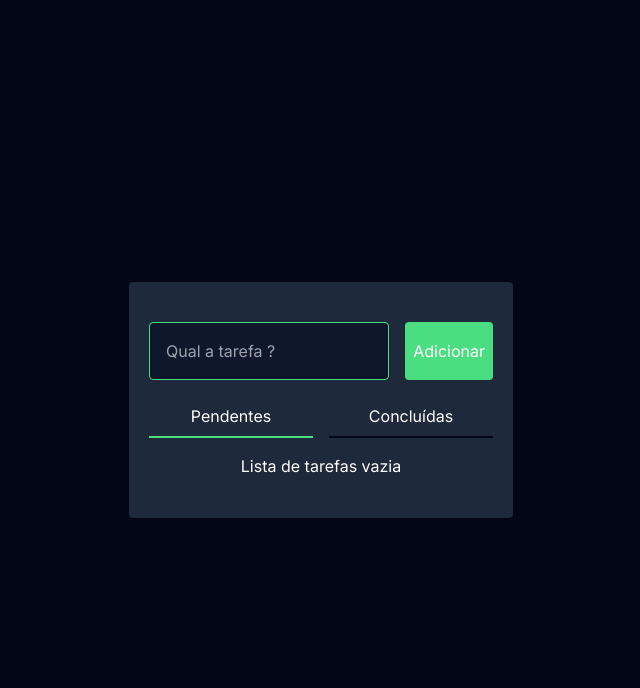
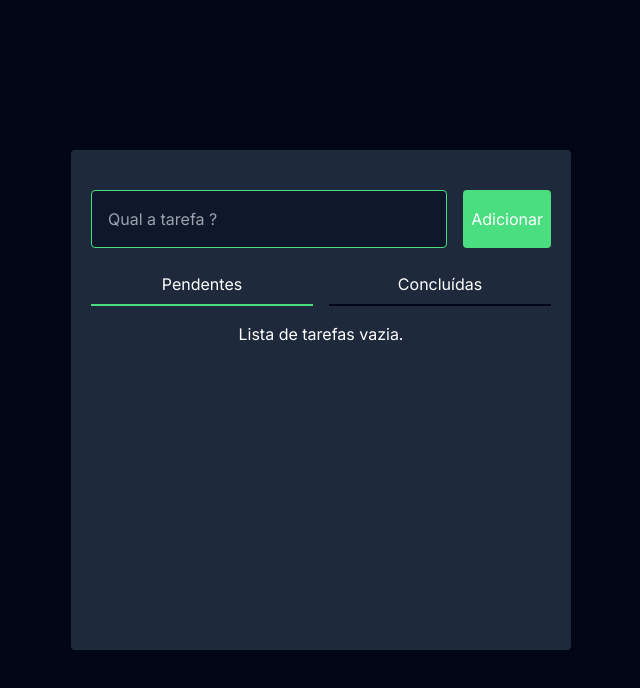
Before and after one commit to matheusNLourenco/projeto-tarefas-nextjs, a Next.js app: page / in a window 1280 px wide. Shown: the top 688 px of the page, without its empty margins (319-959 px from the left). Built offline with nearby package versions, Linux system fonts and the light colour scheme.

Commit message:
update page

```diff
--- a/src/app/page.jsx
+++ b/src/app/page.jsx
@@ -22,6 +22,8 @@ export default function Home() {
     setList(newList)
     setLabel('')
     setTaskIdCounter(taskIdCounter + 1)
+
+    inputTask.value = ''
   }
 
   function handleChangeCheckbox(id) {
@@ -47,9 +49,9 @@ export default function Home() {
   return (
     <div className="flex items-center justify-center w-full min-h-screen bg-slate-950">
       <div className="container px-4 mx-auto">
-        <div className="px-5 py-10 mx-auto rounded bg-slate-800 w-96">
+        <div className="px-5 py-10 min-h-[500px] w-[500px] mx-auto rounded bg-slate-800">
           <div className="flex gap-4 mb-4">
-            <input type="text" className="w-full p-4 text-white border border-green-400 rounded outline-none bg-slate-900"  placeholder="Qual a tarefa ?" onChange={handleChangeInput} />
+            <input type="text" id="inputTask" className="w-full p-4 text-white border border-green-400 rounded outline-none bg-slate-900"  placeholder="Qual a tarefa ?" onChange={handleChangeInput} />
             <button className="px-2 py-4 text-white bg-green-400 rounded hover:bg-green-500" onClick={handleAddTask}>Adicionar</button>
           </div>
           <div className="flex gap-4 mb-4">
@@ -65,11 +67,10 @@ export default function Home() {
             >
               Concluídas {filterTasksByCategory('concluido').length ? <span className="absolute top-0 right-0 w-[20px] h-[20px] text-sm text-white bg-red-500 rounded-[100%]">{filterTasksByCategory('concluido').length}</span> : ''}
             </button>
-            {/* Adicione mais botões/abas para outras categorias, se necessário */}
           </div>
           <div>
-            <ul className="space-y-2">
-              {tasksToShow.length ? tasksToShow.map((item) => (
+            <ul className="space-y-4">
+              {tasksToShow.map((item) => (
                 (
                   <ListItem
                     label={ item.label }
@@ -77,10 +78,9 @@ export default function Home() {
                     onChange={ () => handleChangeCheckbox(item.id) }
                   />
                 )
-              ))
-              :
-              <p className="text-center text-white">Lista de tarefas vazia</p>
-              }
+              ))}
+
+              {!filterTasksByCategory('pendente').length && currentCategory === 'pendente' ? <div className="text-center text-white">Lista de tarefas vazia.</div> : ''}
             </ul>
           </div>
         </div>
```
